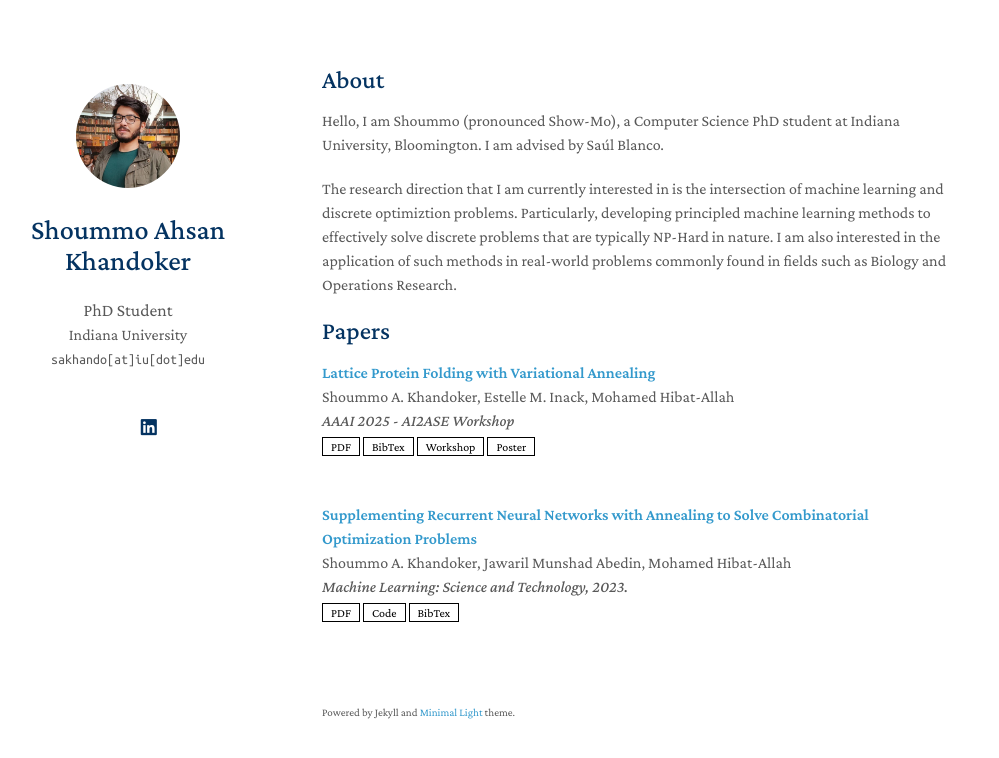
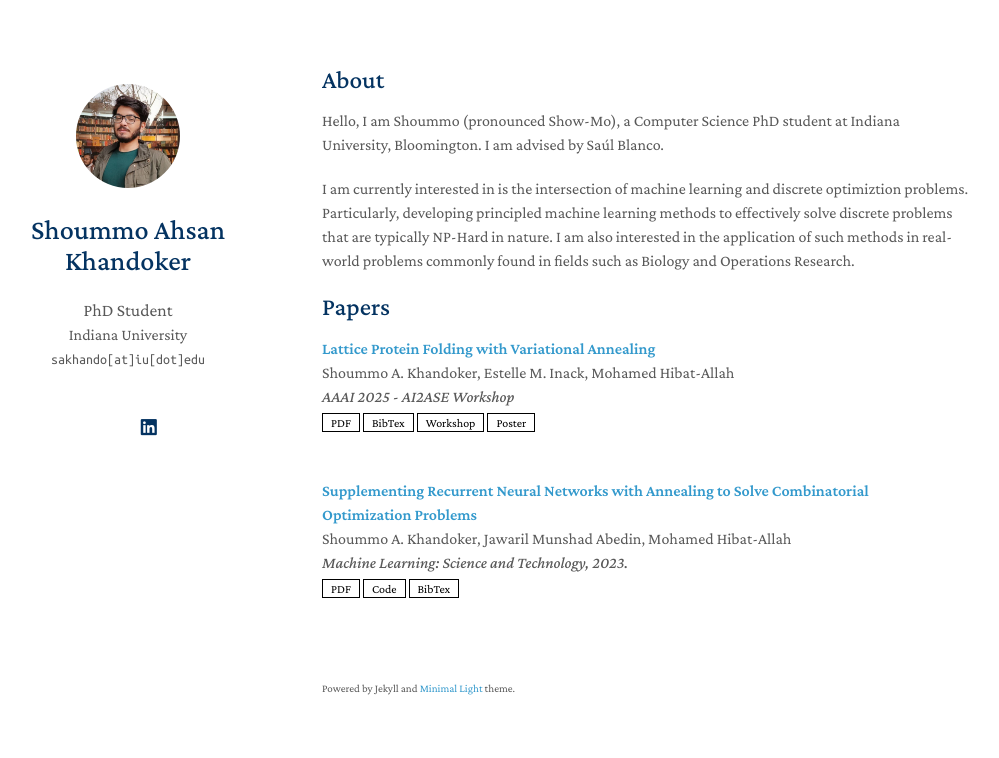
Before and after one commit to shoummoak/shoummoak.github.io, a Jekyll site: the page built from index.md, in a window 1280 px wide. Shown: the top 758 px of the page, without its empty margins (148-1147 px from the left). Built offline with Jekyll 4.4.1, drawn with Linux system fonts in a browser that asks for light colours; a style sheet for code colours, icons or effects is not loaded; our own code applies the rules of GitHub Pages for plain Markdown files.

Commit message:
Update index.md

```diff
--- a/index.md
+++ b/index.md
@@ -6,6 +6,6 @@ layout: homepage
 
 Hello, I am Shoummo (pronounced Show-Mo), a Computer Science PhD student at Indiana University, Bloomington. I am advised by Saúl Blanco.
 
-The research direction that I am currently interested in is the intersection of machine learning and discrete optimiztion problems. Particularly, developing principled machine learning methods to effectively solve discrete problems that are typically NP-Hard in nature. I am also interested in the application of such methods in real-world problems commonly found in fields such as Biology and Operations Research.
+I am currently interested in is the intersection of machine learning and discrete optimiztion problems. Particularly, developing principled machine learning methods to effectively solve discrete problems that are typically NP-Hard in nature. I am also interested in the application of such methods in real-world problems commonly found in fields such as Biology and Operations Research.
 
 {% include_relative _includes/publications.md %}
```
